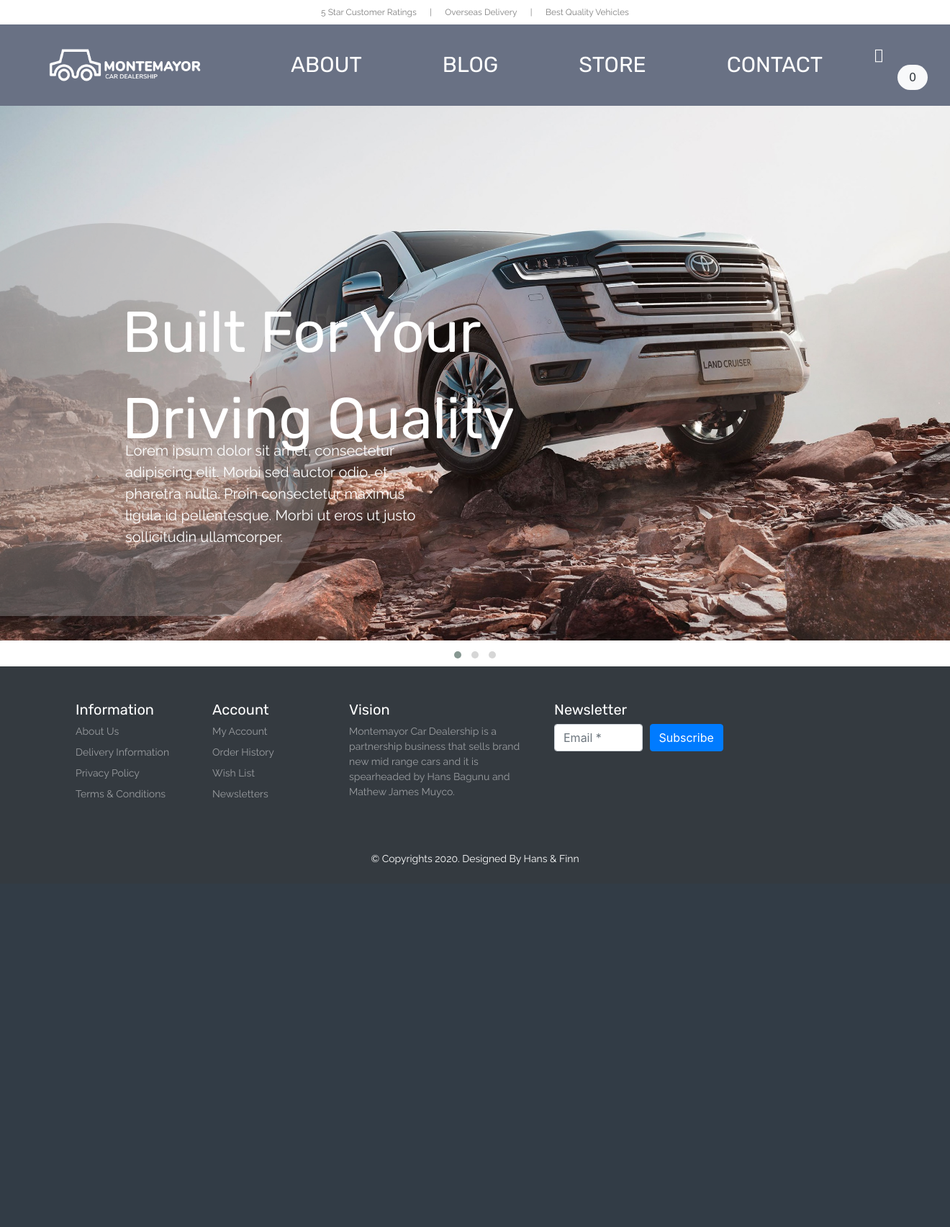
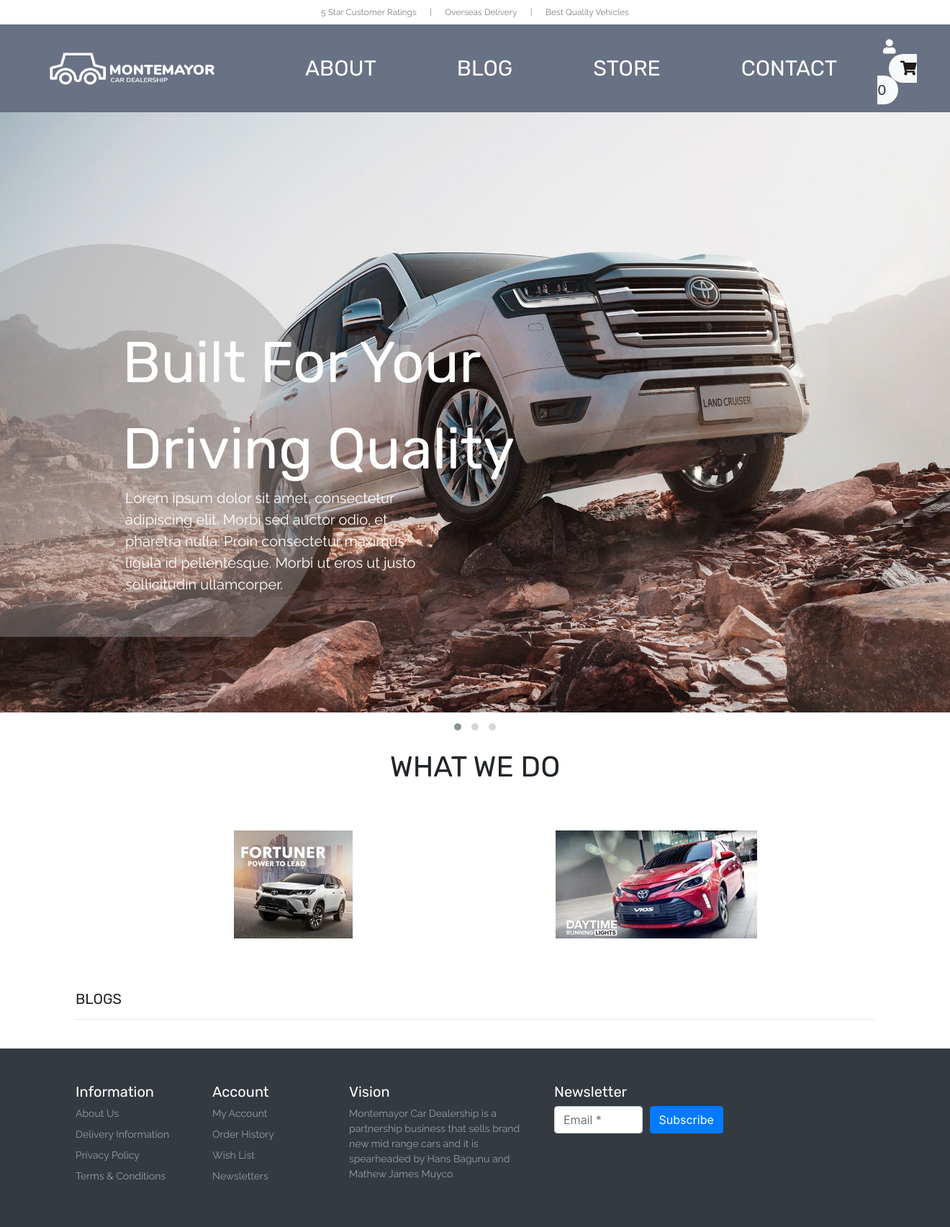
Before and after one commit to ImperialDuck-dev/E-Commerce, a PHP site: page /project/ in a window 1320 px wide. Shown: the top 1705 px of the page at 72% size. Before the commit the page ends 1202 px from the top, so only its background shows below. Run offline with PHP 8.4, Linux system fonts and the light colour scheme; some libraries are stand-ins or nearby versions; some web fonts are replaced.

Commit message:
Added blogs and ads

```diff
--- a/E-Commerce/ECom/database/cart.php
+++ b/E-Commerce/ECom/database/cart.php
@@ -43,7 +43,7 @@
             $result = $this->insertIntoCart($params);
             if ($result){
                 // Reload Page
-                header("Location: " . $_SERVER['PHP_SELF']);
+                header("Location:http://localhost/project/E-Commerce/E-Commerce/ECom/store.php");
             }
         }
     }
--- a/E-Commerce/ECom/header.php
+++ b/E-Commerce/ECom/header.php
@@ -34,7 +34,7 @@
 
     <!-- Primary Navigation -->
     <nav class="navbar navbar-expand-lg navbar-dark color-gray-bg py-3">
-        <a class="navbar-brand" href="index.php"><img src=/Logos%20Revised%20Two.png  alt="" width="220" height="55" class="d-inline-block align-text-mid mx-5 my-2 "></a>
+        <a class="navbar-brand" href="index.php"><img src=./Logos%20Revised%20Two.png  alt="" width="240" height="55" class="d-inline-block align-text-mid mx-5 my-2 "></a>
         <button class="navbar-toggler" type="button" data-toggle="collapse" data-target="#navbarNav" aria-controls="navbarNav" aria-expanded="false" aria-label="Toggle navigation">
             <span class="navbar-toggler-icon"></span>
         </button>
@@ -55,11 +55,10 @@
             </ul>
             <form action="#" class="font-size-20 font-rale">
                 <a href="#">
-                    <span><i class="fa-solid fa-user color-white mx-3"></i></span>
+                    <span><i class="fas fa-user color-white mx-2"></i></span>
                 </a>
                 <a href="cart.php">
-                    <span class="font-size-20 px-2 text-white mx-3"><i class="fa-solid fa-cart-flatbed"></i></span>
-                    <span class="px-3 py-2 rounded-pill text-dark bg-light font-size-16 font-baloo"><?php echo count($product->getCar_Data('cart'));?></span>
+                    <span class="px-3 py-2 mx-3 rounded-pill text-dark bg-light  font-size-20 font-baloo"><i class="fas fa-shopping-cart color-black"></i><?php echo count($product->getCar_Data('cart'));?></span>
                 </a>
             </form>
         </div>
--- a/E-Commerce/ECom/index.php
+++ b/E-Commerce/ECom/index.php
@@ -9,6 +9,14 @@
     /*   include banner section   */
     include('template/_banner-area.php');
 
+    /*   include intro section    */
+    include('template/_introduction.php');
+
+    /*   include ads section    */
+    include('template/_banner-ads.php');
+
+    /*   include blogs section    */
+    include('template/_blogs.php');
 
 ?>
 
--- /dev/null
+++ b/E-Commerce/ECom/template/_banner-ads.php
@@ -0,0 +1,8 @@
+<!-- Banner Ads  -->
+<section id="banner_adds">
+    <div class="container py-5 text-center">
+        <img src="../assets/banner1-cr-500x150.jpg" alt="banner1" class="img-fluid">
+        <img src="../assets/banner2-cr-500x150.jpg" alt="banner1" class="img-fluid">
+    </div>
+</section>
+<!-- !Banner Ads  -->
--- a/E-Commerce/ECom/template/_banner-area.php
+++ b/E-Commerce/ECom/template/_banner-area.php
@@ -12,7 +12,7 @@
             <div class="owl-text-overlay">
                 <p class="col-lg-4 col-12 font-rale color-white font-size-20 pb-1 m-1">Lorem ipsum dolor sit amet, consectetur adipiscing elit. Morbi sed auctor odio, et pharetra nulla. Proin consectetur maximus ligula id pellentesque. Morbi ut eros ut justo sollicitudin ullamcorper.</p>
             </div>
-            <img src="../ECom/assets/banner.jpg" class="img-fluid" width="1444" height="834" alt ="banner">
+            <img src="../ECom/assets/banner.jpg" class="" width="1444" height="834" alt ="banner">
         </div>
         <div class = "item">
             <div class="owl-img-overlay">
@@ -25,7 +25,7 @@
             <div class="owl-text-overlay">
                 <p class="col-lg-4 col-12 font-rale color-white font-size-20 pb-1 m-1">Lorem ipsum dolor sit amet, consectetur adipiscing elit. Morbi sed auctor odio, et pharetra nulla. Proin consectetur maximus ligula id pellentesque. Morbi ut eros ut justo sollicitudin ullamcorper.</p>
             </div>
-            <img src="../ECom/assets/banner1.jpg" class="img-fluid" width="1444" height="834" alt ="banner1">
+            <img src="../ECom/assets/banner1.jpg" class="" width="1444" height="834" alt ="banner1">
         </div>
         <div class = "item">
             <div class="owl-img-overlay">
@@ -38,7 +38,7 @@
             <div class="owl-text-overlay">
                 <p class="col-lg-4 col-12 font-rale color-white font-size-20 pb-1 m-1">Lorem ipsum dolor sit amet, consectetur adipiscing elit. Morbi sed auctor odio, et pharetra nulla. Proin consectetur maximus ligula id pellentesque. Morbi ut eros ut justo sollicitudin ullamcorper.</p>
             </div>
-            <img src="../ECom/assets/banner2.jpg" class="img-fluid" width="1444" height="834" alt ="banner2">
+            <img src="../ECom/assets/banner2.jpg" class="" width="1444" height="834" alt ="banner2">
         </div>
     </div>
 </section>
--- /dev/null
+++ b/E-Commerce/ECom/template/_blogs.php
@@ -0,0 +1,36 @@
+
+<!-- Blogs -->
+<section id="blogs">
+    <div class="container py-4">
+        <h4 class="font-rubik font-size-20">BLOGS</h4>
+        <hr>
+
+        <div class="owl-carousel owl-theme">
+            <div class="item">
+                <div class="card border-0 font-rale mr-5" style="width: 18rem;">
+                    <h5 class="card-title font-size-16">Upcoming Mobiles</h5>
+                    <img src="../assets/blogs/blog_1.jpg" alt="cart image" class="card-img-top">
+                    <p class="card-text font-size-14 text-black-50 py-1">Lorem ipsum dolor sit amet consectetur adipisicing elit. Veritatis non iste sequi cupiditate tempora iure. Velit accusamus saepe harum sed.</p>
+                    <a href="#" class="color-second text-left">Go somewhere</a>
+                </div>
+            </div>
+            <div class="item">
+                <div class="card border-0 font-rale mr-5" style="width: 18rem;">
+                    <h5 class="card-title font-size-16">Upcoming Mobiles</h5>
+                    <img src="../assets/blogs/blog_2.jpg" alt="cart image" class="card-img-top">
+                    <p class="card-text font-size-14 text-black-50 py-1">Lorem ipsum dolor sit amet consectetur adipisicing elit. Veritatis non iste sequi cupiditate tempora iure. Velit accusamus saepe harum sed.</p>
+                    <a href="#" class="color-second text-left">Go somewhere</a>
+                </div>
+            </div>
+            <div class="item">
+                <div class="card border-0 font-rale mr-5" style="width: 18rem;">
+                    <h5 class="card-title font-size-16">Upcoming Mobiles</h5>
+                    <img src="../assets/blogs/blog_3.png" alt="cart image" class="card-img-top">
+                    <p class="card-text font-size-14 text-black-50 py-1">Lorem ipsum dolor sit amet consectetur adipisicing elit. Veritatis non iste sequi cupiditate tempora iure. Velit accusamus saepe harum sed.</p>
+                    <a href="#" class="color-second text-left">Go somewhere</a>
+                </div>
+            </div>
+        </div>
+    </div>
+</section>
+<!-- !Blogs -->
--- /dev/null
+++ b/E-Commerce/ECom/template/_introduction.php
@@ -0,0 +1,5 @@
+<section id="introduction">
+    <div class="container my-3">
+        <h4 class="font-rubik font-size-40 text-center">WHAT WE DO</h4>
+    </div>
+</section>
```
Also changed, not shown: E-Commerce/ECom/template/_products.php (+12 -0 lines), E-Commerce/ECom/assets/banner1-cr-500x150.jpg (added), E-Commerce/ECom/assets/banner2-cr-500x150.jpg (added), E-Commerce/ECom/assets/blogs/blog_1.jpg (added), E-Commerce/ECom/assets/blogs/blog_2.jpg (added), E-Commerce/ECom/assets/blogs/blog_3.png (added).
